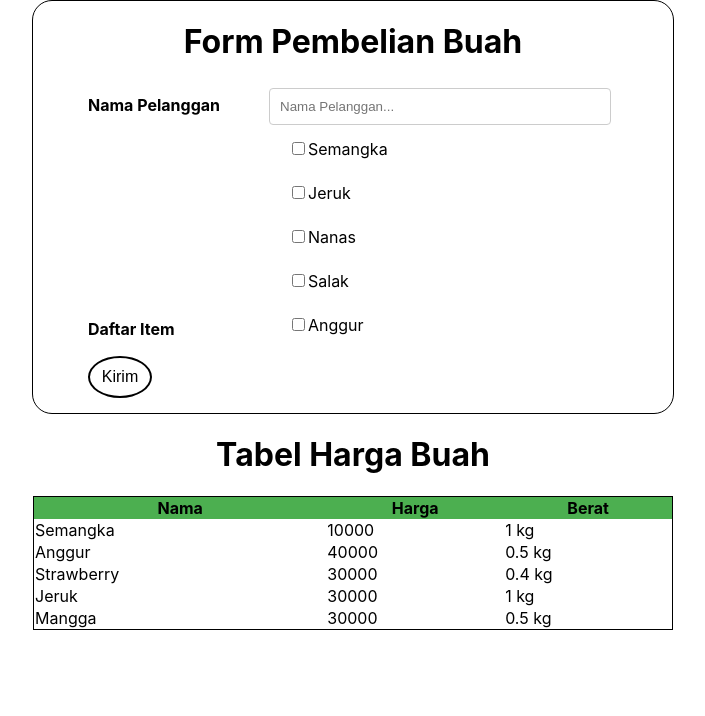
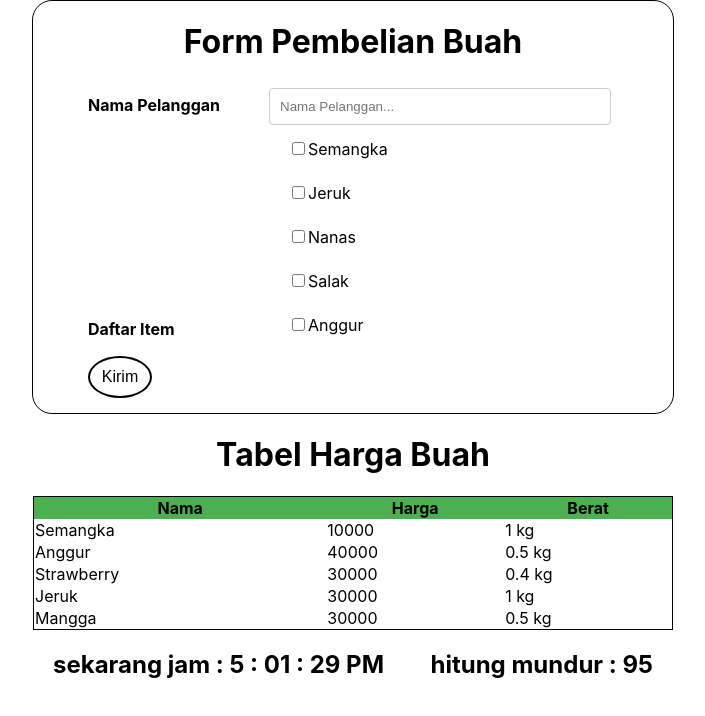
Before and after one commit to PurnamaDeri/sanbercode-reactjs-batch18-part2, a React (Create React App) app in the folder my-app/: page / in a window 1280 px wide. Shown: the top 716 px of the page, without its empty margins (287-992 px from the left). Built offline with nearby package versions, Linux system fonts and the light colour scheme.

Commit message:
Tugas 11 Pekan 2

```diff
--- a/my-app/src/App.css
+++ b/my-app/src/App.css
@@ -195,6 +195,22 @@ input[type=submit]:hover {
   background-color: #4CAF50;
 }
 
+
+/* Style Jam*/
+.waktu{
+  display:flex;
+  flex-direction:row;
+  justify-content:space-between;
+}
+
+.jam {
+padding-left: 340px;
+}
+
+.timer {
+  padding-right: 340px;
+}
+
 @keyframes App-logo-spin {
   from {
     transform: rotate(0deg);
--- a/my-app/src/App.js
+++ b/my-app/src/App.js
@@ -2,12 +2,14 @@ import React from 'react';
 import './App.css';
 import UserForm from './Tugas-9/tugas9.js';
 import Tugas10  from './Tugas-10/tugas10.js';
+import Tugas11  from  './Tugas-11/tugas11.js';
 
 function App() {
   return(
     <>
     <UserForm/>
     <Tugas10 />
+    <Tugas11 />
     </>
   );
 }
--- /dev/null
+++ b/my-app/src/Tugas-11/tugas11.js
@@ -0,0 +1,81 @@
+import React from 'react'
+
+class Tugas11 extends React.Component{
+        constructor(props){
+        super(props)
+        this.state = {
+          time: 100
+        }
+      }
+    componentDidMount(){
+        if (this.props.start !== undefined){
+          this.setState({time: this.props.start})
+        }
+        this.timerID = setInterval(
+          () => this.tick(),
+          1000
+        );
+      }
+    componentWillUnmount(){
+        clearInterval(this.timerID);
+    }
+    tick() {
+        this.setState({
+          time: this.state.time - 1
+        });
+    }
+    waktu(){
+        var date = new Date();
+
+        var jam = date.getHours();
+        if (jam < 10) jam = '0' + jam;
+        var min = date.getMinutes();
+        if (min < 10) min = '0' + min;
+        var detik = date.getSeconds();
+        if (detik < 10) detik = '0' + detik;
+
+        var ampm = "AM";
+
+        if(jam > 12)
+        {
+            jam -= 12;  ampm = "PM";
+        }
+        return (
+        <a>{`${jam} : ${min} : ${detik} ${ampm}`}</a>
+
+        )
+    }
+    start(){
+        var time = this.waktu();
+        return(
+            time
+        )
+    }
+    render(){
+        return (
+            <div>
+                {this.state.time>0 ?
+
+                <div className="waktu">
+                  <div className="jam">
+                    <h2>
+                        sekarang jam : {this.start()}
+                    </h2>
+                  </div>
+                <div className="timer">
+                    <h2>hitung mundur :  {this.state.time} </h2>
+                </div>
+
+                </div>
+            :
+            null}
+
+
+
+
+            </div>
+        )
+    }
+}
+
+export default Tugas11;
```
